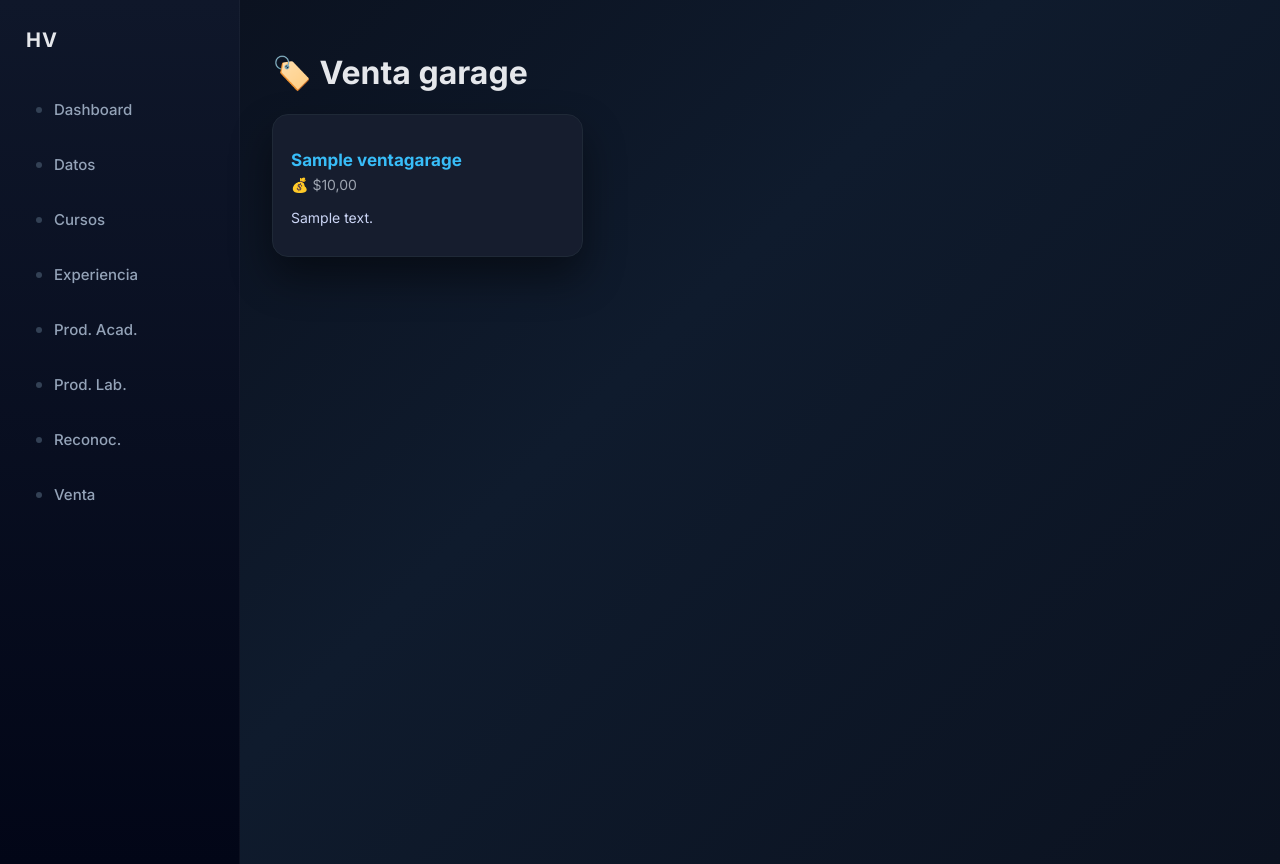
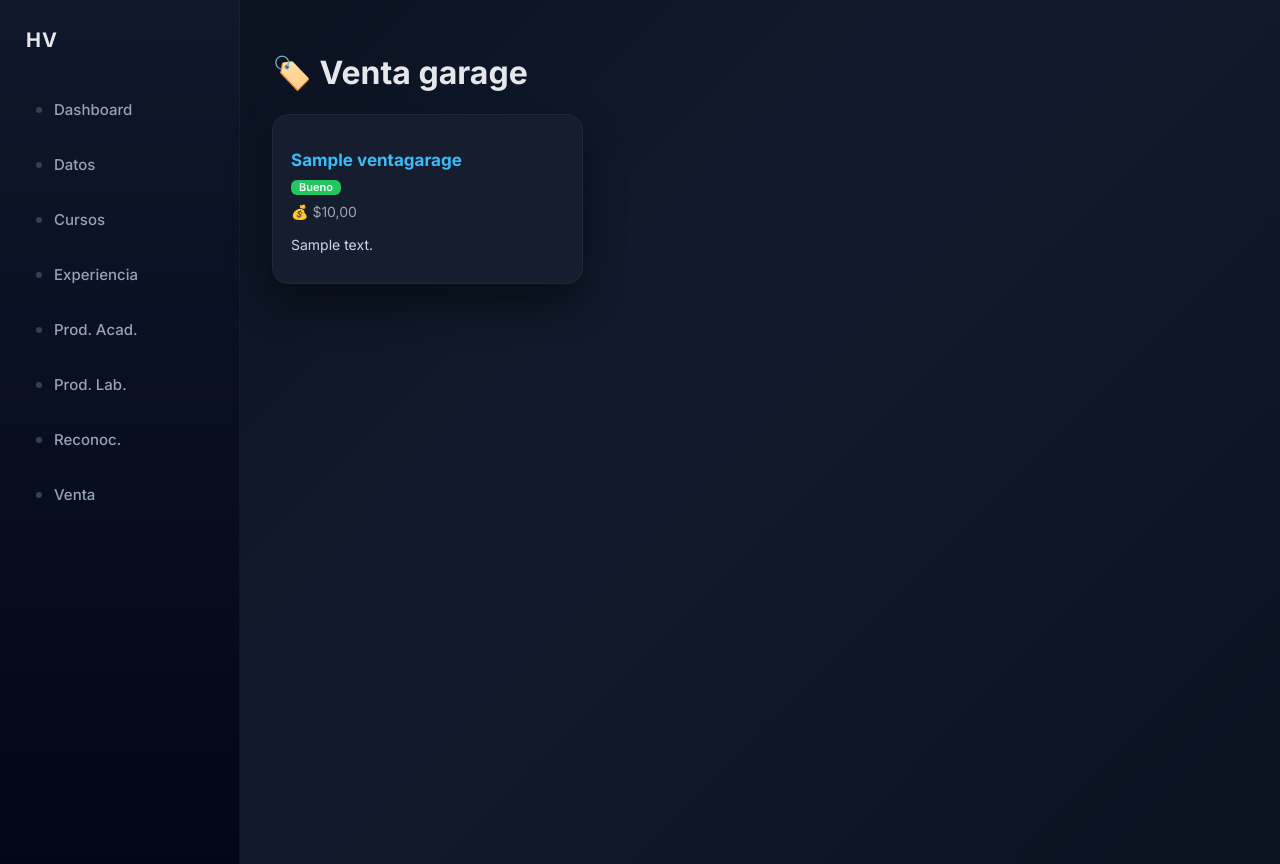
Before and after one commit to jostinmieles06-pixel/hoja-de-vida-Jostin-Mieles, a Django app: page /venta-garage/ in a window 1280 px wide. Run offline with Django 5.2, Linux system fonts and the light colour scheme; tables that the repository leaves empty hold one stand-in row (values such as "Sample post").

Commit message:
tercero commit

```diff
--- a/cv/static/css/dashboard-pro.css
+++ b/cv/static/css/dashboard-pro.css
@@ -927,3 +927,30 @@ body {
   object-fit: cover;
   border-radius: 50%;
 }
+/* =========================
+   BADGE ESTADO VENTA GARAGE
+   (MINI ETIQUETA)
+========================= */
+.estado-badge {
+  display: inline-flex;
+  align-items: center;
+  margin: 4px 0 8px;
+  padding: 2px 8px;      /* 👈 más pequeño */
+  border-radius: 6px;   /* 👈 menos redondo */
+  font-size: 11px;      /* 👈 mini */
+  font-weight: 600;
+  line-height: 1;
+  width: fit-content;   /* 👈 NO se estira */
+}
+
+/* 🟢 BUENO */
+.estado-bueno {
+  background-color: #22c55e;
+  color: #ffffff;
+}
+
+/* 🟡 REGULAR */
+.estado-regular {
+  background-color: #fde047;
+  color: #1f2937;
+}
--- a/cv/templates/secciones/venta_garage.html
+++ b/cv/templates/secciones/venta_garage.html
@@ -8,6 +8,17 @@
   <div class="cv-card">
 
     <h3>{{ item.nombreproducto }}</h3>
+
+    <!-- ETIQUETA ESTADO -->
+    <span class="estado-badge
+          {% if item.estadoproducto == 'Bueno' %}
+            estado-bueno
+          {% elif item.estadoproducto == 'Regular' %}
+            estado-regular
+          {% endif %}
+    ">
+      {{ item.estadoproducto }}
+    </span>
 
     <div class="cv-meta">
       💰 ${{ item.valordelbien }}
--- a/cv/views.py
+++ b/cv/views.py
@@ -290,7 +290,9 @@ def imprimir_hoja_vida(request):
     if not perfil.permitir_impresion:
         return HttpResponseForbidden("No autorizado", status=403)
 
-    # ✅ Orden por fecha en todas las secciones (más reciente -> más antigua)
+    # =========================
+    # Consultas ordenadas
+    # =========================
     cursos_qs = list(
         perfil.cursos
         .filter(activarparaqueseveaenfront=True)
@@ -323,7 +325,6 @@ def imprimir_hoja_vida(request):
     )
 
     cert_imgs, normal_imgs = _collect_images(perfil, cursos_qs, exp_qs, pa_qs, pl_qs, rec_qs)
-
     FONT, FONT_B = _register_pretty_fonts()
 
     response = HttpResponse(content_type="application/pdf")
@@ -345,16 +346,16 @@ def imprimir_hoja_vida(request):
     margin = 1.2 * cm
     sidebar_w = 5.7 * cm
     gap = 0.8 * cm
-
-    sidebar_w_total = margin + sidebar_w + gap / 2
     content_x = margin + sidebar_w + gap
     content_w = W - content_x - margin
-
     lead_small = 12.5
 
+    # =========================
+    # Helpers de layout
+    # =========================
     def draw_sidebar_background():
         c.setFillColor(navy)
-        c.rect(0, 0, sidebar_w_total, H, stroke=0, fill=1)
+        c.rect(0, 0, margin + sidebar_w + gap / 2, H, stroke=0, fill=1)
 
     def draw_circle_image(image_reader, cx, cy, r):
         c.saveState()
@@ -369,9 +370,13 @@ def imprimir_hoja_vida(request):
         c.setLineWidth(1)
         c.line(margin, y, margin + sidebar_w - 0.2 * cm, y)
 
+    # =========================
+    # Sidebar content
+    # =========================
     def draw_sidebar_content():
         top_y = H - margin - 0.4 * cm
 
+        # FOTO PERFIL
         if perfil.foto_perfil and getattr(perfil.foto_perfil, "name", None):
             try:
                 img_reader = _image_reader_from_field(perfil.foto_perfil)
@@ -379,18 +384,22 @@ def imprimir_hoja_vida(request):
             except Exception:
                 pass
 
+        # NOMBRE ENVUELTO
         nombre = f"{(perfil.nombres or '').strip()} {(perfil.apellidos or '').strip()}".strip() or "Perfil"
         c.setFillColor(white)
         c.setFont(FONT_B, 14.2)
-        c.drawString(margin, top_y - 4.05 * cm, nombre[:28])
+        y_actual = _draw_wrapped(c, nombre, margin, top_y - 4.05 * cm, sidebar_w - 0.2 * cm, FONT_B, 14.2, 16)
 
+        # SUBTÍTULO / DESCRIPCIÓN PERFIL
         desc_local = _clean(perfil.descripcionperfil)
         if desc_local:
+            y_desc = y_actual - 0.25 * cm
             c.setFillColor(colors.HexColor("#d7e6ff"))
             c.setFont(FONT, 9.6)
-            _draw_wrapped(c, desc_local, margin, top_y - 4.65 * cm, sidebar_w - 0.2 * cm, FONT, 9.6, 12)
+            y_actual = _draw_wrapped(c, desc_local, margin, y_desc, sidebar_w - 0.2 * cm, FONT, 9.6, 12)
 
-        yL = top_y - 5.9 * cm
+        # DATOS PERSONALES
+        yL = y_actual - 0.9 * cm
         hr_sidebar(yL + 0.45 * cm)
         c.setFillColor(colors.HexColor("#d7e6ff"))
         c.setFont(FONT_B, 10)
@@ -420,16 +429,22 @@ def imprimir_hoja_vida(request):
             c.setFillColor(white)
             c.setFont(FONT, 9.5)
             yL = _draw_wrapped(c, val, margin, yL, sidebar_w - 0.2 * cm, FONT, 9.5, 11.5)
-            yL -= 0.2 * cm
+            yL -= 0.25 * cm
             if yL < 1.6 * cm:
                 break
 
+    # =========================
+    # New page
+    # =========================
     def new_page(with_sidebar=True):
         c.showPage()
         if with_sidebar:
             draw_sidebar_background()
             draw_sidebar_content()
 
+    # =========================
+    # Content title y card
+    # =========================
     def content_title(y, s):
         c.setFillColor(text)
         c.setFont(FONT_B, 13.8)
@@ -442,23 +457,17 @@ def imprimir_hoja_vida(request):
     def content_card(y, title_s, pairs, notes=None):
         pairs = _pairs_from_fields(pairs)
         notes = _clean(notes)
-
         if not pairs and not notes:
             return y
-
         if y < 4.0 * cm:
             new_page(with_sidebar=True)
             y = H - margin - 0.6 * cm
-
         inner_x = content_x
         inner_w = content_w
-
         c.setFillColor(navy2)
         c.setFont(FONT_B, 11.6)
         c.drawString(inner_x, y - 0.2 * cm, (title_s or "")[:92])
-
         yy = y - 0.75 * cm
-
         for label, val in pairs:
             c.setFillColor(text)
             c.setFont(FONT_B, 9.8)
@@ -467,12 +476,10 @@ def imprimir_hoja_vida(request):
             c.setFont(FONT, 9.8)
             yy = _draw_wrapped(c, val, inner_x + 3.25 * cm, yy, inner_w - 3.25 * cm, FONT, 9.8, lead_small)
             yy -= 2
-
             if yy < 2.2 * cm:
                 new_page(with_sidebar=True)
                 y = H - margin - 0.6 * cm
                 yy = y - 0.9 * cm
-
         if notes:
             yy -= 6
             c.setFillColor(text)
@@ -482,48 +489,46 @@ def imprimir_hoja_vida(request):
             c.setFillColor(muted)
             c.setFont(FONT, 9.8)
             yy = _draw_wrapped(c, notes, inner_x, yy, inner_w, FONT, 9.8, lead_small)
-
         yy -= 0.25 * cm
         c.setStrokeColor(border)
         c.setLineWidth(0.7)
         c.line(content_x, yy, content_x + content_w, yy)
-
         return yy - 0.45 * cm
 
-    # ========== Página CV ==========
+    # =========================
+    # Dibujar todo
+    # =========================
     draw_sidebar_background()
     draw_sidebar_content()
 
+    yR = H - margin - 0.6 * cm
     desc = _clean(perfil.descripcionperfil)
-    yR = H - margin - 0.6 * cm
-
     if desc:
         yR = content_title(yR, "Perfil profesional")
         yR = content_card(yR, "Resumen", [], desc)
         yR -= 0.2 * cm
 
+    # Secciones
     def section(title_name, items, draw_item):
         nonlocal yR
         if not items:
             return
-
         if yR < 4.0 * cm:
             new_page(with_sidebar=True)
             yR = H - margin - 0.6 * cm
-
         yR = content_title(yR, title_name)
-
         for it in items:
             if yR < 3.2 * cm:
                 new_page(with_sidebar=True)
                 yR = H - margin - 0.6 * cm
                 yR = content_title(yR, title_name)
-
             yR = draw_item(it)
             yR -= 0.10 * cm
-
         yR -= 0.25 * cm
 
+    # =========================
+    # Secciones de datos
+    # =========================
     section("Experiencia laboral", exp_qs, lambda it: content_card(
         yR,
         ((it.cargodesempenado or "Experiencia") + (f" — {it.nombrempresa}" if it.nombrempresa else "")).strip(),
@@ -593,28 +598,26 @@ def imprimir_hoja_vida(request):
         it.descripcion
     ))
 
-    # ========== Certificados full page - sin sidebar ==========
+    # =========================
+    # Certificados full page
+    # =========================
     if cert_imgs:
         for ev in cert_imgs:
             new_page(with_sidebar=False)
-
             c.setFillColor(navy2)
             c.rect(0, H - 2.0 * cm, W, 2.0 * cm, stroke=0, fill=1)
             c.setFillColor(white)
             c.setFont(FONT_B, 13.5)
             c.drawString(margin, H - 1.3 * cm, f'{ev["section"]} | {ev["label"]}'[:100])
-
             top = H - 2.35 * cm
             bottom = margin
             left = margin
             right = W - margin
             box_w = right - left
             box_h = top - bottom
-
             c.setFillColor(colors.white)
             c.setStrokeColor(border)
             c.roundRect(left, bottom, box_w, box_h, 10, stroke=1, fill=1)
-
             try:
                 img_reader = _image_reader_from_field(ev["field"])
                 c.drawImage(
@@ -632,10 +635,11 @@ def imprimir_hoja_vida(request):
                 c.setFont(FONT, 11)
                 c.drawString(left + 0.6 * cm, top - 1.0 * cm, "No se pudo cargar la imagen del certificado.")
 
-    # ========== Imágenes normales grid (al final) - sin sidebar ==========
+    # =========================
+    # Imágenes normales
+    # =========================
     if normal_imgs:
         new_page(with_sidebar=False)
-
         c.setFillColor(navy2)
         c.rect(0, H - 2.0 * cm, W, 2.0 * cm, stroke=0, fill=1)
         c.setFillColor(white)
@@ -643,16 +647,14 @@ def imprimir_hoja_vida(request):
         c.drawString(margin, H - 1.3 * cm, "Imágenes")
 
         y_ev = H - 2.55 * cm
-
         col_w = (W - 2 * margin - 0.55 * cm) / 2
         img_h = 6.0 * cm
         caption_h = 1.05 * cm
         block_h = img_h + caption_h + 0.5 * cm
-
         x1 = margin
         x2 = margin + col_w + 0.55 * cm
+        i = 0
 
-        i = 0
         while i < len(normal_imgs):
             if y_ev - block_h < 1.6 * cm:
                 new_page(with_sidebar=False)
@@ -663,11 +665,9 @@ def imprimir_hoja_vida(request):
                     break
                 ev = normal_imgs[i]
                 i += 1
-
                 c.setStrokeColor(border)
                 c.setFillColor(colors.white)
                 c.roundRect(x, y_ev - img_h, col_w, img_h, 10, stroke=1, fill=1)
-
                 try:
                     img_reader = _image_reader_from_field(ev["field"])
                     c.drawImage(
@@ -682,15 +682,12 @@ def imprimir_hoja_vida(request):
                     c.setFillColor(colors.red)
                     c.setFont(FONT, 9.5)
                     c.drawString(x + 0.25 * cm, y_ev - 0.7 * cm, "No se pudo cargar la imagen.")
-
                 c.setFillColor(chip)
                 c.setStrokeColor(border)
                 c.roundRect(x, y_ev - img_h - caption_h, col_w, caption_h, 9, stroke=1, fill=1)
-
                 c.setFillColor(navy)
                 c.setFont(FONT_B, 9.2)
                 c.drawString(x + 0.25 * cm, y_ev - img_h - 0.5 * cm, (ev["section"] or "")[:30])
-
                 c.setFillColor(text)
                 c.setFont(FONT, 9.1)
                 cap_y = y_ev - img_h - 0.83 * cm
```
